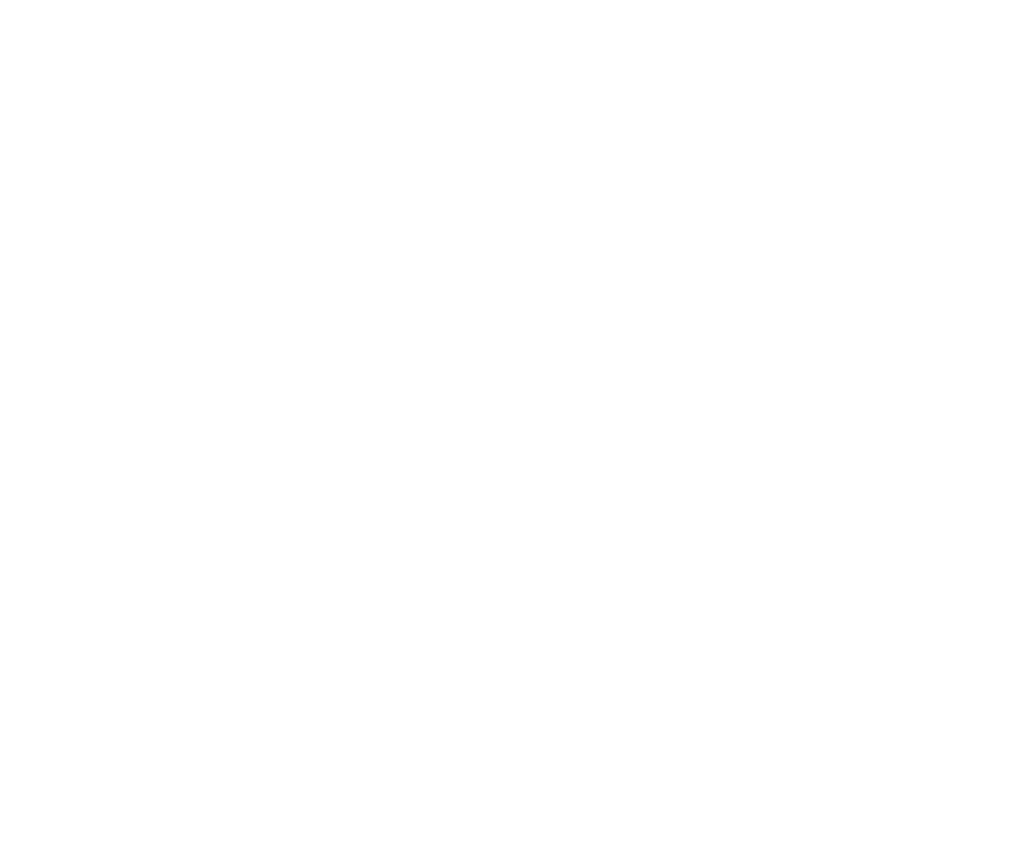
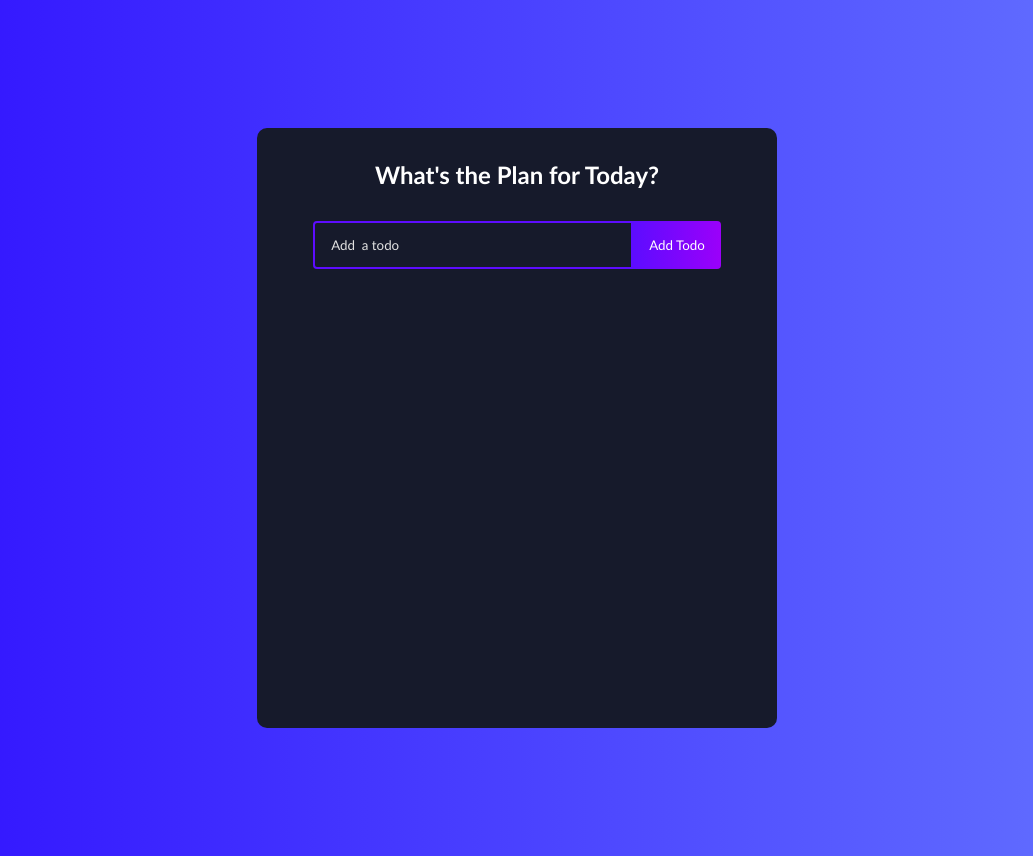
Before and after one commit to eclipsemode/React-to-do-app, a React (Create React App) app: page / in a window 1280 px wide. Shown: the whole page, without its empty margins (123-1156 px from the left). Before the commit the page ends 800 px from the top, so only its background shows below. Built offline with nearby package versions, Linux system fonts and the light colour scheme.

Commit message:
Todo done

```diff
--- a/package.json
+++ b/package.json
@@ -34,5 +34,8 @@
       "last 1 firefox version",
       "last 1 safari version"
     ]
+  },
+  "devDependencies": {
+    "react-icons": "^4.3.1"
   }
 }
--- a/src/App.css
+++ b/src/App.css
@@ -1,38 +1,148 @@
-.App {
-  text-align: center;
+* {
+    box-sizing: border-box;
+    margin: 0;
+    padding: 0;
+    font-family: 'Trebuchet MS', 'Lucida Sans Unicode', 'Lucida Grande',
+    'Lucida Sans', Arial, sans-serif;
 }
 
-.App-logo {
-  height: 40vmin;
-  pointer-events: none;
+body {
+    background: linear-gradient(
+            90deg,
+            rgba(48, 16, 255, 1) 0%,
+            rgba(100, 115, 255, 1) 100%
+    );
+}
+.todo-app {
+    display: flex;
+    flex-direction: column;
+    justify-content: flex-start;
+    width: 520px;
+    min-height: 600px;
+    background: #161a2b;
+    text-align: center;
+    margin: 128px auto;
+    border-radius: 10px;
+    padding-bottom: 32px;
 }
 
-@media (prefers-reduced-motion: no-preference) {
-  .App-logo {
-    animation: App-logo-spin infinite 20s linear;
-  }
+h1 {
+    margin: 32px 0;
+    color: #fff;
+    font-size: 24px;
 }
 
-.App-header {
-  background-color: #282c34;
-  min-height: 100vh;
-  display: flex;
-  flex-direction: column;
-  align-items: center;
-  justify-content: center;
-  font-size: calc(10px + 2vmin);
-  color: white;
+.complete {
+    text-decoration: line-through;
+    opacity: 0.4;
 }
 
-.App-link {
-  color: #61dafb;
+.todo-form {
+    margin-bottom: 32px;
 }
 
-@keyframes App-logo-spin {
-  from {
-    transform: rotate(0deg);
-  }
-  to {
-    transform: rotate(360deg);
-  }
+.todo-input {
+    padding: 14px 32px 14px 16px;
+    border-radius: 4px 0 0 4px;
+    border: 2px solid #5d0cff;
+    outline: none;
+    width: 320px;
+    background: transparent;
+    color: #fff;
 }
+
+.todo-input::placeholder {
+    color: #e2e2e2;
+}
+
+.todo-button {
+    padding: 16px;
+    border: none;
+    border-radius: 0 4px 4px 0;
+    cursor: pointer;
+    outline: none;
+    background: linear-gradient(
+            90deg,
+            rgba(93, 12, 255, 1) 0%,
+            rgba(155, 0, 250, 1) 100%
+    );
+    color: #fff;
+    text-transform: capitalize;
+}
+
+.todo-input.edit {
+    border: 2px solid #149fff;
+}
+
+.todo-button.edit {
+    background: linear-gradient(
+            90deg,
+            rgba(20, 159, 255, 1) 0%,
+            rgba(17, 122, 255, 1) 100%
+    );
+    padding: 16px 22px;
+}
+
+.todo-container {
+    display: flex;
+    flex-direction: row;
+    position: relative;
+}
+
+.todo-row {
+    display: flex;
+    justify-content: space-between;
+    align-items: center;
+    margin: 4px auto;
+    color: #fff;
+    cursor: pointer;
+    background: linear-gradient(
+            90deg,
+            rgba(255, 118, 20, 1) 0%,
+            rgba(255, 84, 17, 1) 100%
+    );
+
+    padding: 16px;
+    border-radius: 5px;
+    width: 90%;
+}
+
+.todo-row:nth-child(4n + 1) {
+    background: linear-gradient(
+            90deg,
+            rgba(93, 12, 255, 1) 0%,
+            rgba(155, 0, 250, 1) 100%
+    );
+}
+
+.todo-row:nth-child(4n + 2) {
+    background: linear-gradient(
+            90deg,
+            rgba(255, 12, 241, 1) 0%,
+            rgba(250, 0, 135, 1) 100%
+    );
+}
+
+.todo-row:nth-child(4n + 3) {
+    background: linear-gradient(
+            90deg,
+            rgba(20, 159, 255, 1) 0%,
+            rgba(17, 122, 255, 1) 100%
+    );
+}
+
+.icons {
+    display: flex;
+    align-items: center;
+    font-size: 24px;
+    cursor: pointer;
+}
+
+.delete-icon {
+    margin-right: 5px;
+    color: #fff;
+}
+
+.edit-icon {
+    color: #fff;
+}
--- a/src/App.js
+++ /dev/null
@@ -1,11 +0,0 @@
-import React from 'react';
-
-function App() {
-  return (
-    <div className="App">
-
-    </div>
-  );
-}
-
-export default App;
--- /dev/null
+++ b/src/App.jsx
@@ -0,0 +1,13 @@
+import React from 'react';
+import './App.css'
+import TodoList from "./components/TodoList";
+
+function App() {
+  return (
+    <div className="todo-app">
+      <TodoList />
+    </div>
+  );
+}
+
+export default App;
--- /dev/null
+++ b/src/components/Todo.jsx
@@ -0,0 +1,43 @@
+import React, {useState} from 'react';
+import {RiCloseCircleLine} from "react-icons/ri";
+import {TiEdit} from "react-icons/ti";
+import TodoForm from "./TodoForm";
+
+const Todo = ({todos, completeTodo, removeTodo, updateTodo}) => {
+    const [edit, setEdit] = useState({
+        id: null,
+        value: ''
+    });
+
+    const submitUpdate = value => {
+        updateTodo(edit.id, value);
+        setEdit({
+            id: null,
+            value: ''
+        })
+    }
+
+    if (edit.id) {
+        return <TodoForm edit={edit} onSubmit={submitUpdate} />
+    }
+
+    return todos.map((todo, index) => (
+        <div className={todo.isComplete ? 'todo-row complete' : 'todo-row'} key={index}>
+            <div key={todo.id} onClick={() => completeTodo(todo.id)}>
+                {todo.text}
+            </div>
+            <div className="icons">
+                <RiCloseCircleLine
+                    onClick={() => removeTodo(todo.id)}
+                    className="delete-icon"
+                />
+                <TiEdit
+                    onClick={() => setEdit({id: todo.id, value: todo.text})}
+                    className="edit-icon"
+                />
+            </div>
+        </div>
+    ))
+};
+
+export default Todo;
--- /dev/null
+++ b/src/components/TodoForm.jsx
@@ -0,0 +1,63 @@
+import React, {useState, useEffect, useRef} from 'react';
+
+const TodoForm = (props) => {
+    const [input, setInput] = useState(props.edit ? props.edit.value : '');
+
+    const inputRef = useRef(null);
+
+    useEffect(() => {
+        inputRef.current.focus();
+    })
+
+    const handleChange = e => {
+        setInput(e.target.value)
+    }
+
+    const handleSubmit = e => {
+        e.preventDefault();
+
+        props.onSubmit({
+            id: Math.floor(Math.random() * 10000),
+            text: input
+        })
+
+        setInput('');
+    }
+
+    return (
+        <form className="todo-form" onSubmit={handleSubmit}>
+            {props.edit ? (
+                <>
+                <input
+                    type="text"
+                    placeholder="Update your item"
+                    value={input}
+                    name="text"
+                    className="todo-input edit"
+                    onChange={handleChange}
+                    ref={inputRef}
+                />
+                <button className="todo-button edit">Update</button>
+                </>
+                ) :
+                (
+                    <>
+                    <input
+                type="text"
+                placeholder="Add  a todo"
+                value={input}
+                name="text"
+                className="todo-input"
+                onChange={handleChange}
+                ref={inputRef}
+                />
+                <button className="todo-button">Add todo</button>
+                </>
+                )
+            }
+
+        </form>
+    );
+};
+
+export default TodoForm;
--- /dev/null
+++ b/src/components/TodoList.jsx
@@ -0,0 +1,51 @@
+import React, {useState} from 'react';
+import TodoForm from "./TodoForm";
+import Todo from "./Todo";
+
+const TodoList = () => {
+    const [todos, setTodos] = useState([]);
+
+    const addTodo = todo => {
+        if (!todo.text || /^\s*$/.test(todo.text)) {
+            return
+        }
+
+        const newTodos = [...todos, todo];
+
+        setTodos(newTodos);
+    }
+
+    const updateTodo = (todoId, newValue) => {
+        if (!newValue.text || /^\s*$/.test(newValue.text)) {
+            return
+        }
+        setTodos(prev => prev.map(item => (item.id === todoId ? newValue : item))
+        );
+    };
+
+    const removeTodo = id => {
+        const removeArr = [...todos.filter(todo => todo.id !== id)];
+
+        setTodos(removeArr);
+    }
+
+    const completeTodo = id => {
+        let updatedTodos = todos.map(todo => {
+            if (todo.id === id) {
+                todo.isComplete = !todo.isComplete;
+            }
+            return todo
+        })
+        setTodos(updatedTodos)
+    }
+
+    return (
+        <div>
+            <h1>What's the Plan for Today?</h1>
+            <TodoForm onSubmit={addTodo} />
+            <Todo updateTodo={updateTodo} todos={todos} completeTodo={completeTodo} removeTodo={removeTodo}/>
+        </div>
+    );
+};
+
+export default TodoList;
```
Also changed, not shown: 2 other files (tests, documents, lock files or other folders).
